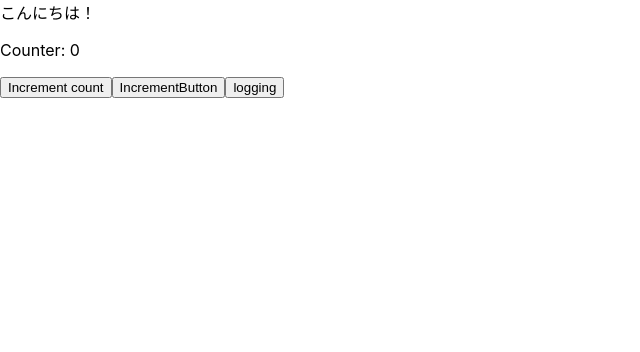
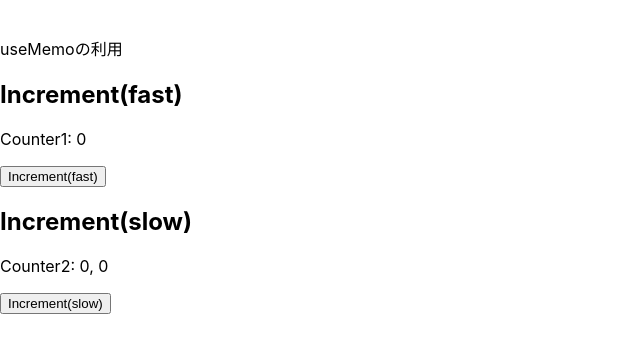
Before and after one commit to Onepiece2424/20220923_react-hooks, a React (Create React App) app: page / in a window 1280 px wide. Shown: the top 352 px of the page, without its empty margins (0-640 px from the left). Built offline with nearby package versions, Linux system fonts and the light colour scheme.

Commit message:
useMemoを使用し、再レンダリングの高速化

```diff
--- a/src/App.jsx
+++ b/src/App.jsx
@@ -1,23 +1,47 @@
-import React, { useState, useCallback } from "react";
+import React, { useState, useCallback, useMemo } from "react";
 import './App.css';
 import IncrementButton from "./components/IncrementButton";
 
 function App() {
+  // 初回レンダリング時に実行されるコンソールテキスト
   console.log("render App");
 
+  // useStateの利用
   const [count, setCount] = useState(0);
+  const [count1, setCount1] = useState(0);
+  const [count2, setCount2] = useState(0);
 
+  // useCallbackの利用
   const handleClick = useCallback(() => {
     console.log("click");
   }, []);
 
+  // 実行関数
+  const double = count => {
+    let i = 0;
+    while (i < 10000000) i++;
+    return count * 2;
+  }
+
+  const doubleCount = useMemo(() => double(count2), [count2]);
+
   return (
     <>
-     <div>こんにちは！</div>
+     {/* <div>こんにちは！</div>
      <p>Counter: {count}</p>
      <button onClick={() => setCount(count + 1)}>Increment count</button>
      <IncrementButton handleClick={handleClick}/>
-     <button onClick={handleClick}>logging</button>
+     <button onClick={handleClick}>logging</button> */}
+     <br></br>
+     <p>useMemoの利用</p>
+     <h2>Increment(fast)</h2>
+     <p>Counter1: {count1}</p>
+     <button onClick={() => setCount1(count1 + 1)}>Increment(fast)</button>
+     <h2>Increment(slow)</h2>
+     <p>
+       Counter2: {count2}, {doubleCount}
+     </p>
+     <button onClick={() => setCount2(count2 + 1)}>Increment(slow)</button>
     </>
   )
 }
```
